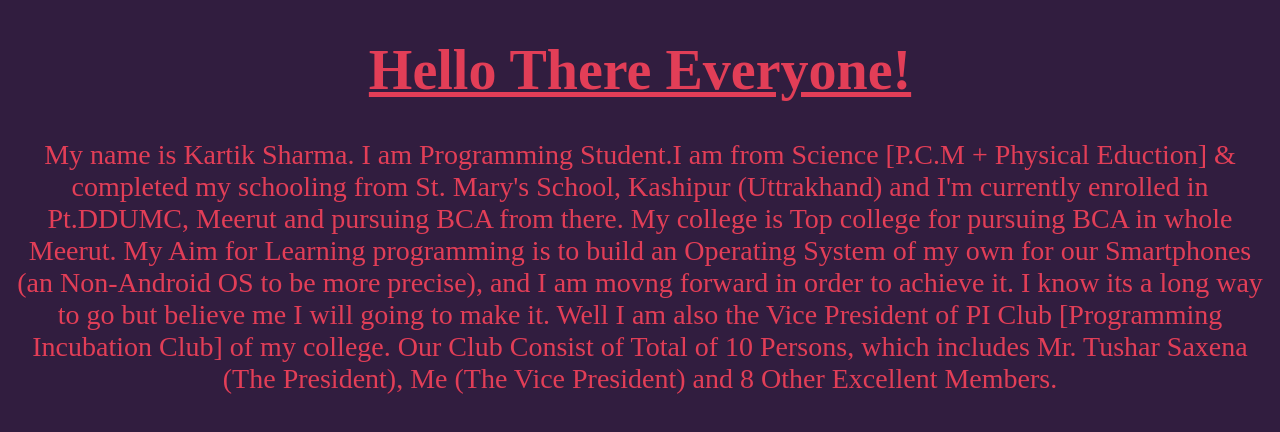
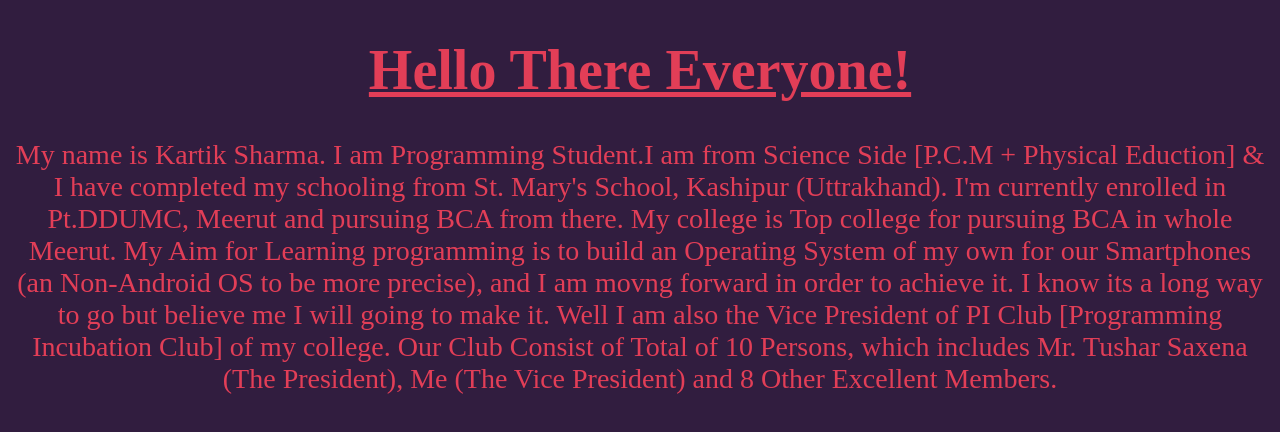
Before and after one commit to KaroshiNara/personal_website, a plain HTML site: page about-me.html in a window 1280 px wide. Drawn offline with Linux system fonts and the light colour scheme.

Commit message:
About Me Added

```diff
--- a/about-me.html
+++ b/about-me.html
@@ -15,8 +15,8 @@
     <body>
         <h1><strong><u>Hello There Everyone!</u></strong></h1>
         <p>
-            My name is Kartik Sharma. I am Programming Student.I am from Science [P.C.M + Physical Eduction] & completed my schooling from St. Mary's School, Kashipur (Uttrakhand) and
-            I'm currently enrolled in Pt.DDUMC, Meerut and pursuing BCA from there. My college is Top college for pursuing BCA in whole Meerut.
+            My name is Kartik Sharma. I am Programming Student.I am from Science Side [P.C.M + Physical Eduction] & I have completed my schooling from St. Mary's School, Kashipur (Uttrakhand).
+             I'm currently enrolled in Pt.DDUMC, Meerut and pursuing BCA from there. My college is Top college for pursuing BCA in whole Meerut.
             My Aim for Learning programming is to build an Operating System of my own for our Smartphones (an Non-Android OS to be more precise),
             and I am movng forward in order to achieve it. I know its a long way to go but believe me I will going to make it.
             Well I am also the Vice President of PI Club [Programming Incubation Club] of my college. Our Club Consist of Total of 10 Persons, which includes Mr. Tushar Saxena (The President), Me (The Vice President) and 8 Other Excellent Members.
```
